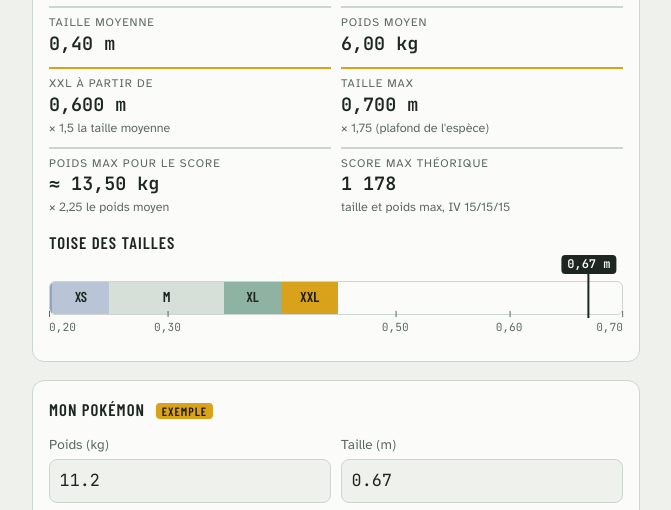
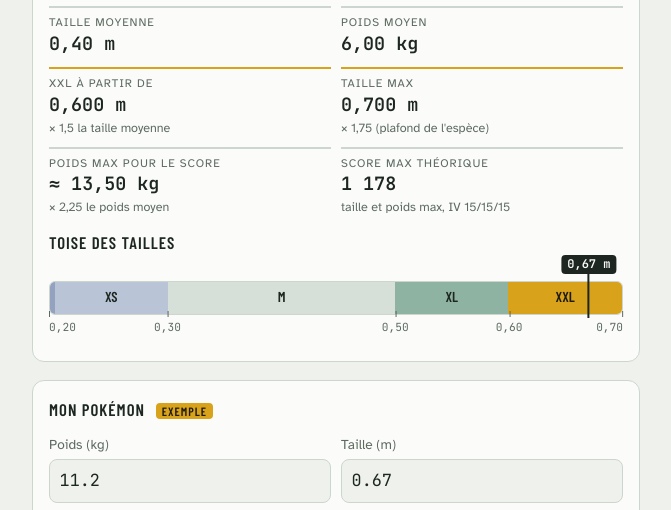
Before and after one commit to Rrradassse/pokemon-xxl, a plain HTML site: page index.html in a window 1280 px wide. Shown: the part 273-783 px from the top of the page, without its empty margins (304-975 px from the left). Drawn offline with nearby package versions, Linux system fonts and the light colour scheme.

Commit message:
Corrige la toise : les bandes de couleur couvrent toute la largeur pour les petits Pokémon
Co-Authored-By: Claude Opus 5.5 <noreply@anthropic.com>
Claude-Session: https://claude.ai/code/session_016Xmo227VxDuYucBR1b3gAF

```diff
--- a/index.html
+++ b/index.html
@@ -242,7 +242,7 @@ function render(){
 function drawRuler(){
   const p=cur, lo=p.xxs, hi=p.xxl, span=hi-lo||1, pos=x=>(x-lo)/span*100;
   const cuts=[[p.xxs,p.xs,'XXS','b-xxs'],[p.xs,p.ml,'XS','b-xs'],[p.ml,p.mu,'M','b-m'],[p.mu,p.xl,'XL','b-xl'],[p.xl,p.xxl,'XXL','b-xxl']];
-  $('bands').innerHTML=cuts.filter(c=>c[1]>c[0]).map(c=>`<div class="${c[3]}" style="flex:${c[1]-c[0]}">${(c[1]-c[0])/span>0.06?c[2]:''}</div>`).join('');
+  $('bands').innerHTML=cuts.filter(c=>c[1]>c[0]).map(c=>`<div class="${c[3]}" style="flex:0 0 ${(c[1]-c[0])/span*100}%">${(c[1]-c[0])/span>0.06?c[2]:''}</div>`).join('');
   const ticks=[...new Set([p.xxs,p.ml,p.mu,p.xl,p.xxl])];
   $('ticks').innerHTML=ticks.map((t,i)=>`<span class="${i===0?'first':i===ticks.length-1?'last':''}" style="left:${pos(t)}%">${fmt(t,2)}</span>`).join('');
   $('ruler').dataset.lo=lo; $('ruler').dataset.span=span;
```
